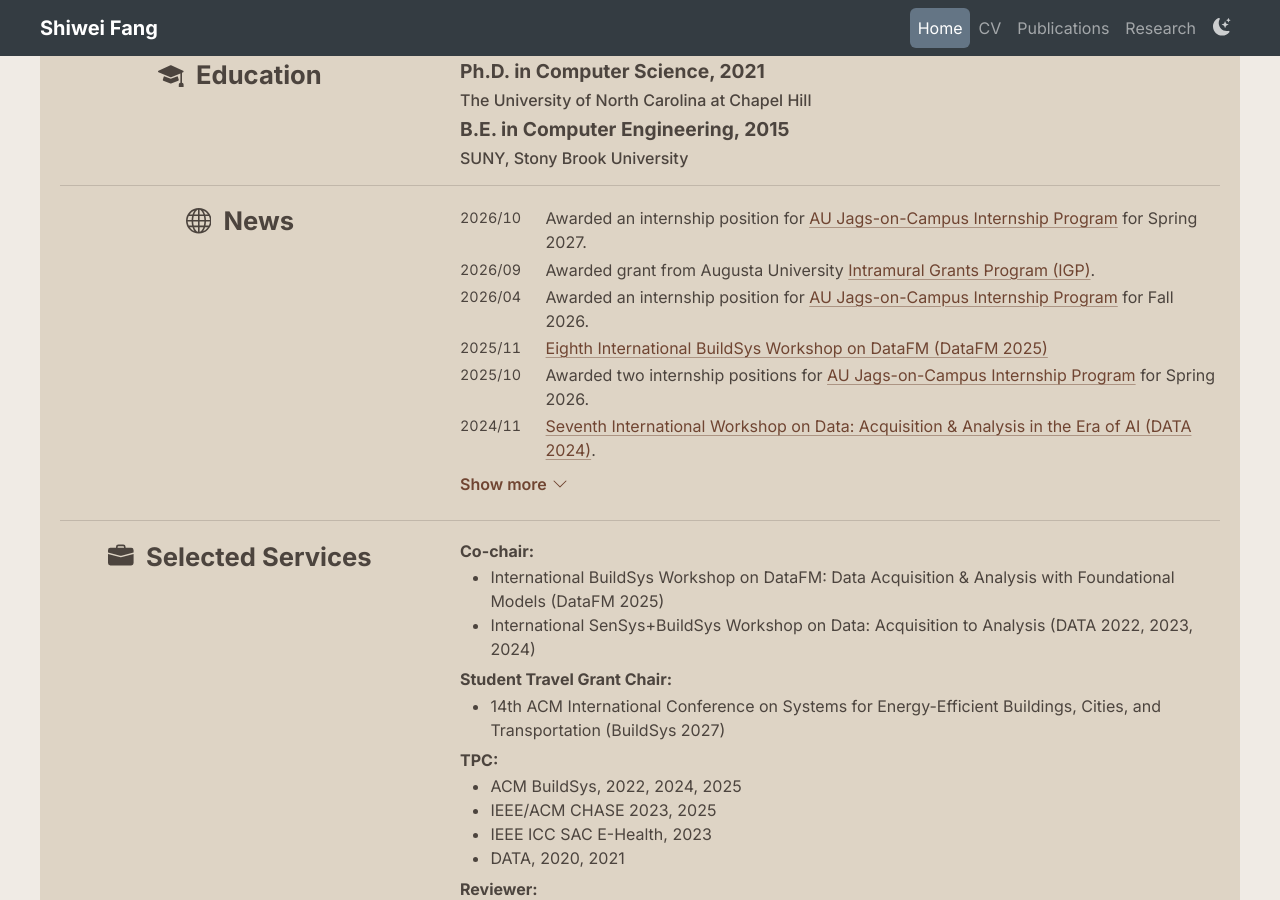
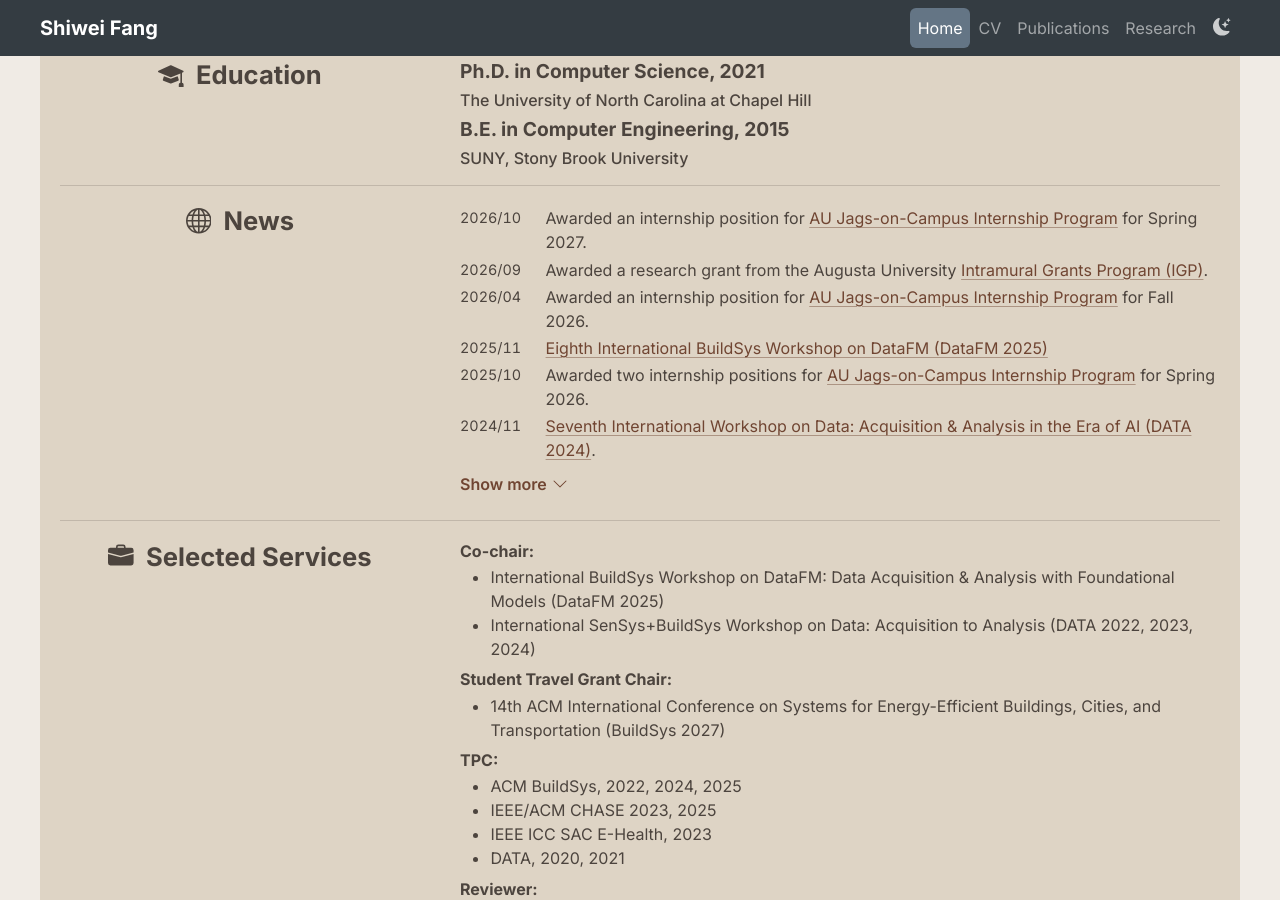
Before and after one commit to shiwei-fang/shiwei-fang.github.io, a Jekyll site: the page built from index.md, in a window 1280 px wide and 900 px high, scrolled down 451 px. Built offline with Jekyll 4.4.1, drawn with Linux system fonts in a browser that asks for light colours.

Commit message:
typo fix

```diff
--- a/_data/news.yml
+++ b/_data/news.yml
@@ -12,7 +12,7 @@
 - date: "2026-10"
   text: 'Awarded an internship position for [AU Jags-on-Campus Internship Program](https://www.augusta.edu/careerservices/jagsoncampus.php) for Spring 2027.'
 - date: "2026-09"
-  text: 'Awarded grant from Augusta University [Intramural Grants Program (IGP)](https://www.augusta.edu/research/spa/igp.php).'
+  text: 'Awarded a research grant from the Augusta University [Intramural Grants Program (IGP)](https://www.augusta.edu/research/spa/igp.php).'
 - date: "2026-04"
   text: 'Awarded an internship position for [AU Jags-on-Campus Internship Program](https://www.augusta.edu/careerservices/jagsoncampus.php) for Fall 2026.'
 - date: "2025-11"
```
